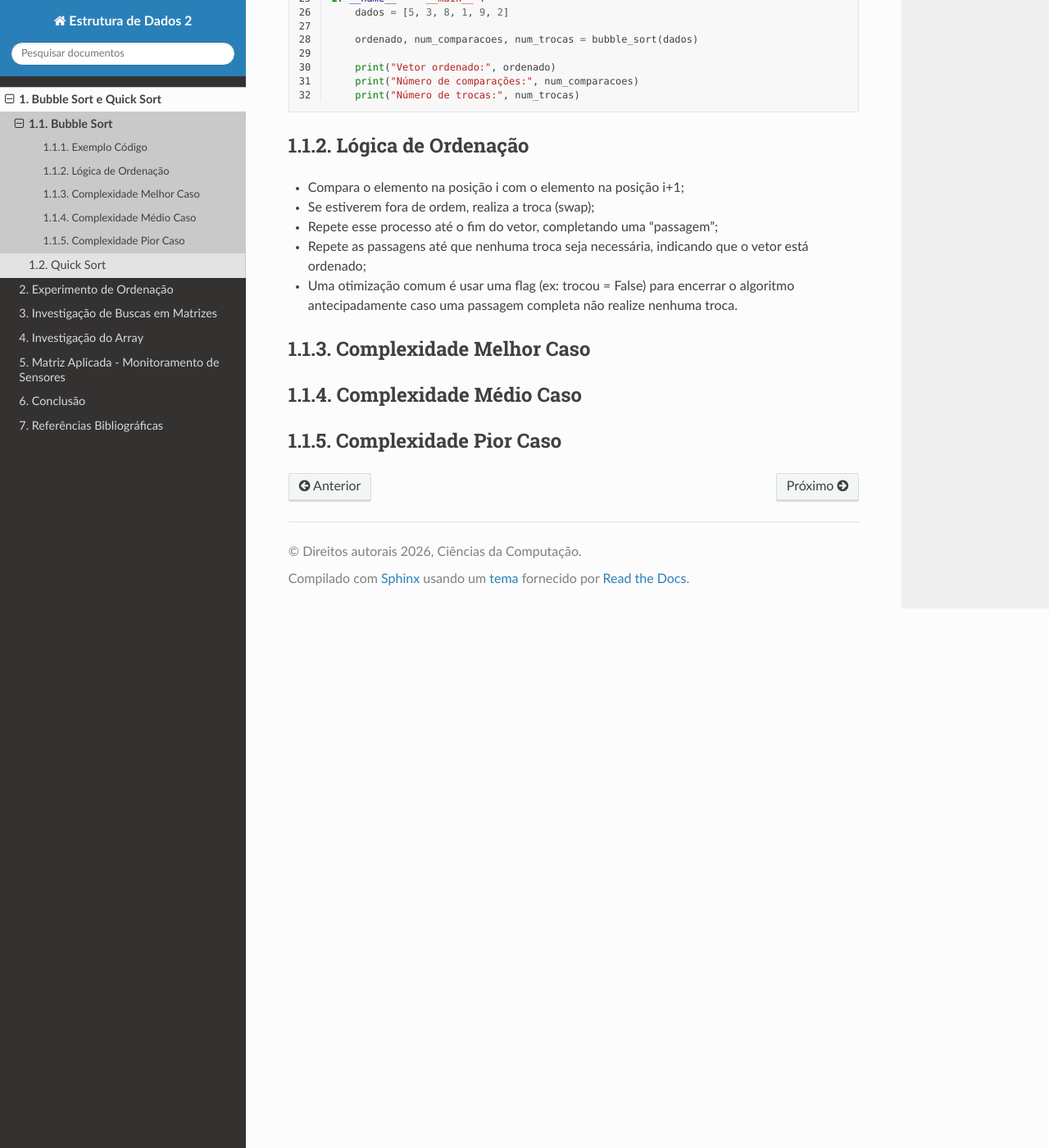
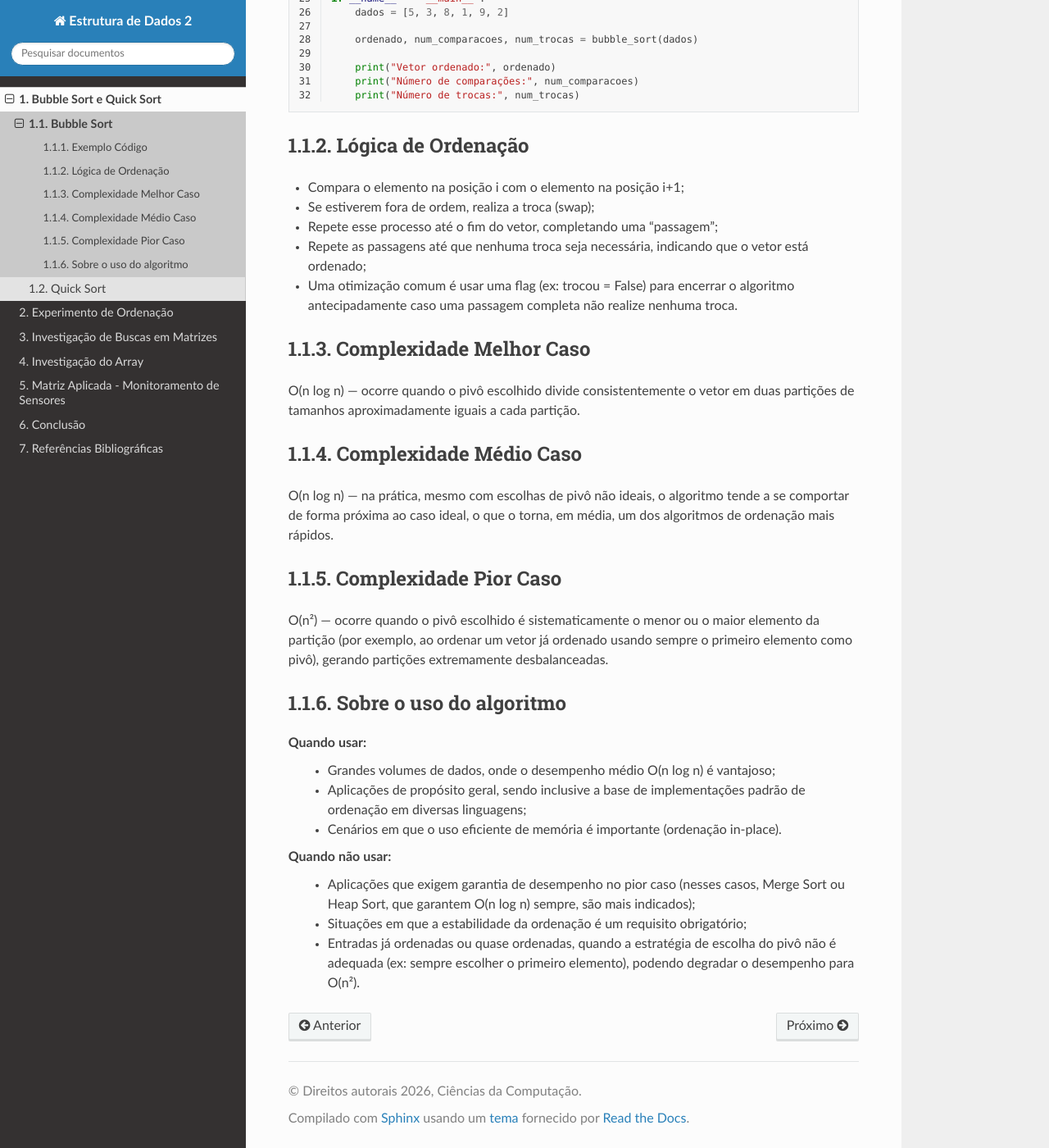
Before and after one commit to sofiaestrelab/Estrutura_de_Dados_2, a Sphinx documentation site: the page built from docs/source/Parte1/bubble_sort.rst, in a window 1280 px wide and 1400 px high, scrolled down 762 px. Shown: the whole window at 82% size. Built offline with Sphinx 7.4.7 and the Read the Docs theme 3.1.0, drawn with Linux system fonts in a browser that asks for light colours.

Commit message:
Enhance bubble_sort documentation with complexity details
Added complexity analysis and usage guidelines for bubble sort.

```diff
--- a/docs/source/Parte1/bubble_sort.rst
+++ b/docs/source/Parte1/bubble_sort.rst
@@ -55,8 +55,27 @@ Lógica de Ordenação
 Complexidade Melhor Caso
 ~~~~~~~~~~~~~~~~~~~~~~~~
 
+O(n log n) — ocorre quando o pivô escolhido divide consistentemente o vetor em duas partições de tamanhos aproximadamente iguais a cada partição.
+
 Complexidade Médio Caso
 ~~~~~~~~~~~~~~~~~~~~~~~~
 
+O(n log n) — na prática, mesmo com escolhas de pivô não ideais, o algoritmo tende a se comportar de forma próxima ao caso ideal, o que o torna, em média, um dos algoritmos de ordenação mais rápidos.
+
 Complexidade Pior Caso
 ~~~~~~~~~~~~~~~~~~~~~~
+
+O(n²) — ocorre quando o pivô escolhido é sistematicamente o menor ou o maior elemento da partição (por exemplo, ao ordenar um vetor já ordenado usando sempre o primeiro elemento como pivô), gerando partições extremamente desbalanceadas.
+
+Sobre o uso do algoritmo
+~~~~~~~~~~~~~~~~~~~~~~~~
+
+Quando usar:
+   - Grandes volumes de dados, onde o desempenho médio O(n log n) é vantajoso;
+   - Aplicações de propósito geral, sendo inclusive a base de implementações padrão de ordenação em diversas linguagens;
+   - Cenários em que o uso eficiente de memória é importante (ordenação in-place).
+
+Quando não usar:
+   - Aplicações que exigem garantia de desempenho no pior caso (nesses casos, Merge Sort ou Heap Sort, que garantem O(n log n) sempre, são mais indicados);
+   - Situações em que a estabilidade da ordenação é um requisito obrigatório;
+   - Entradas já ordenadas ou quase ordenadas, quando a estratégia de escolha do pivô não é adequada (ex: sempre escolher o primeiro elemento), podendo degradar o desempenho para O(n²).
```
